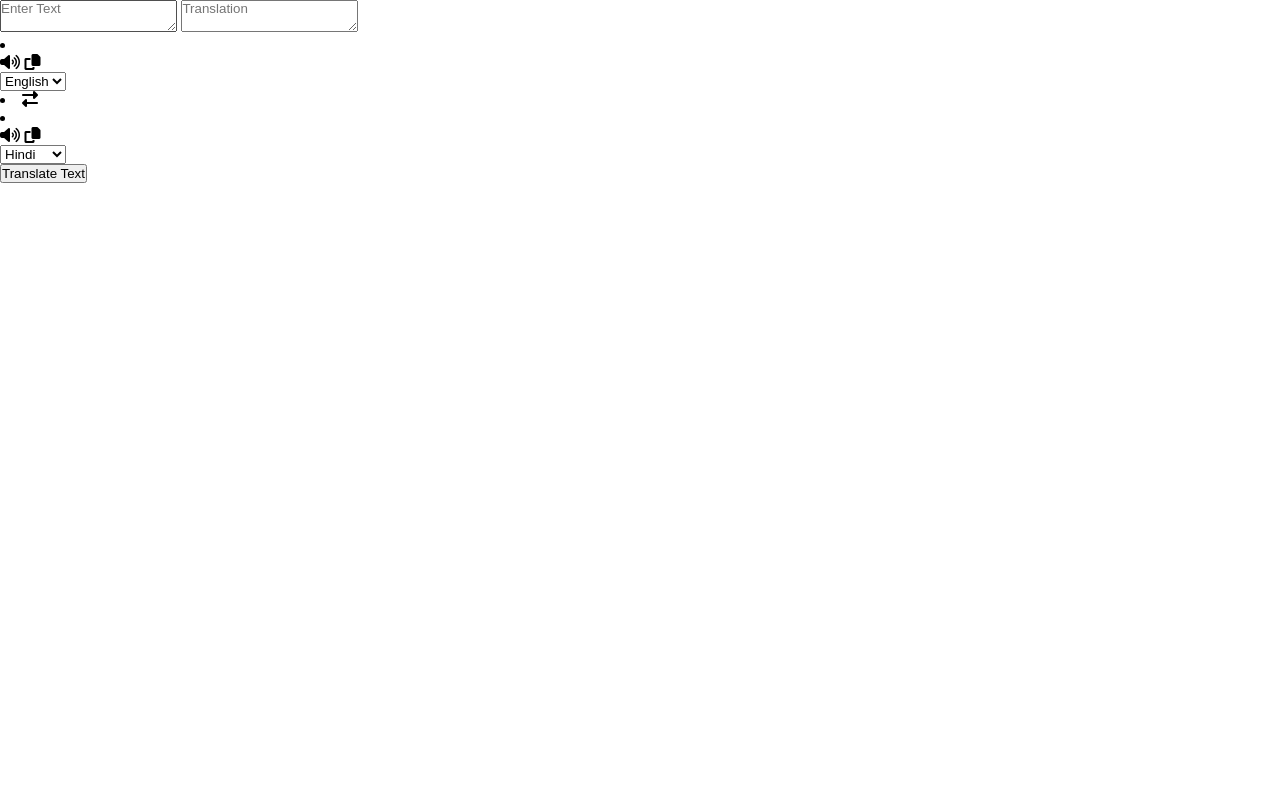
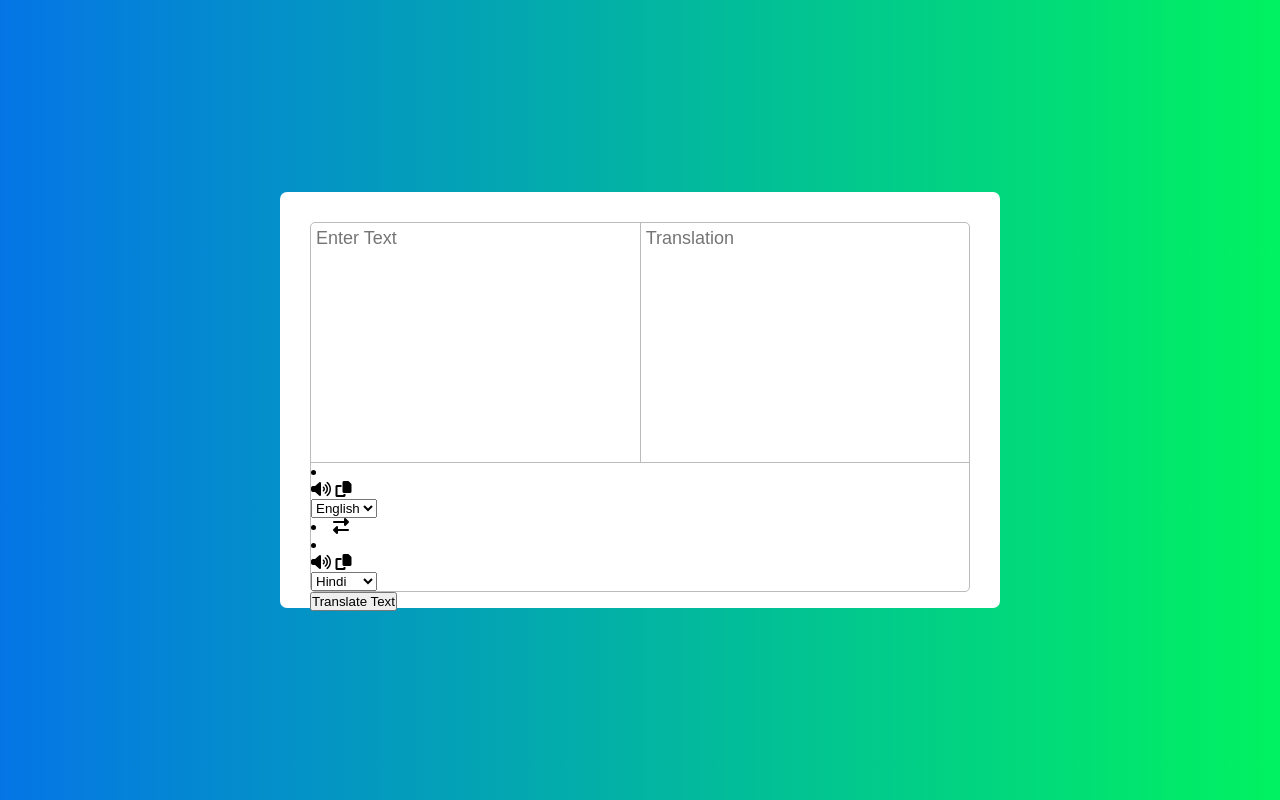
Before and after one commit to ShantanuSutar/Translator-App, a plain HTML site: page index.html in a window 1280 px wide. Drawn offline with Linux system fonts and the light colour scheme; a web font is replaced by a local one.

Commit message:
Styling container and text area

```diff
--- a/index.html
+++ b/index.html
@@ -50,7 +50,7 @@
           </li>
         </div>
       </div>
-      <button>Translate Text</button>
+      <button class="btn">Translate Text</button>
     </div>
   </body>
   <script src="script.js"></script>
--- a/style.css
+++ b/style.css
@@ -4,3 +4,46 @@
   box-sizing: border-box;
   font-family: "Shantell Sans", sans-serif;
 }
+body {
+  display: flex;
+  align-items: center;
+  justify-content: center;
+  min-height: 100vh;
+  background: linear-gradient(to right, #0575e6, #00f260);
+}
+
+.container {
+  width: 45rem;
+  height: 26rem;
+  background: white;
+  padding: 30px;
+  border-radius: 7px;
+}
+
+.wrapper {
+  border-radius: 5px;
+  border: 1px solid #bbb;
+}
+
+.wrapper .text-input {
+  display: flex;
+}
+.wrapper .text-input .text {
+  border-radius: 5px 0 0 0;
+}
+.wrapper .text-input .trans {
+  border-radius: 0 5px 0 0;
+  border-left: 1px solid #bbb;
+}
+
+.text-input textarea {
+  height: 15rem;
+  width: 100%;
+  border: none;
+  outline: none;
+  background: none;
+  border-bottom: 1px solid #bbb;
+  font-size: 18px;
+  resize: none;
+  padding: 5px;
+}
```
